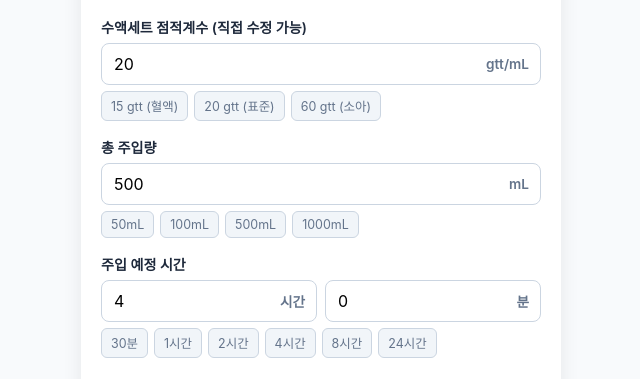
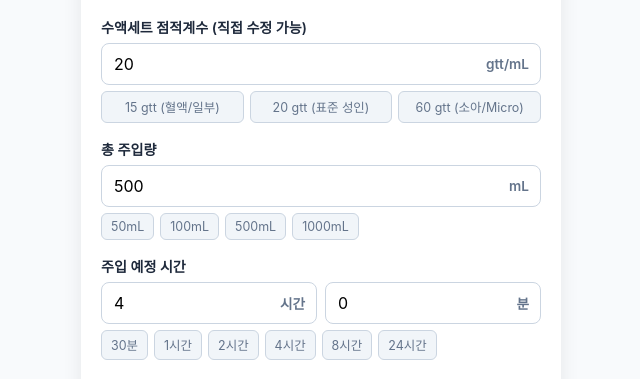
Before and after one commit to LeeHyeYeon1112/Nurse-calculator, a plain HTML site: page index.html in a window 1280 px wide. Shown: the part 142-521 px from the top of the page, without its empty margins (319-959 px from the left). Drawn offline with Linux system fonts and the light colour scheme.

Commit message:
Update index.html

```diff
--- a/index.html
+++ b/index.html
@@ -3,7 +3,7 @@
 <head>
   <meta charset="UTF-8" />
   <meta name="viewport" content="width=device-width, initial-scale=1.0" />
-  <title>간호사용 수액 속도 & gtt 계산기</title>
+  <title>수액 속도 & gtt 계산기</title>
   <style>
     :root {
       --primary: #2563eb;
@@ -141,6 +141,19 @@
       margin-top: 6px;
     }
 
+    /* 점적계수 버튼 3개 동일 크기 정렬 */
+    .preset-chips.equal-width {
+      display: flex;
+      gap: 6px;
+      width: 100%;
+    }
+
+    .preset-chips.equal-width .chip {
+      flex: 1;
+      text-align: center;
+      padding: 6px 0;
+    }
+
     .chip {
       background: #f1f5f9;
       border: 1px solid var(--border);
@@ -258,17 +271,17 @@
     <button class="tab-btn" onclick="switchTab('rate')">cc/hr 역계산 (Pump)</button>
   </div>
 
-  <!-- 공통: 점적계수 입력 (15 -> 20 -> 60 순서 & 숫자패드) -->
+  <!-- 공통: 점적계수 입력 (1번 사진 스타일로 크기 균등 분할) -->
   <div class="form-group">
     <label for="dropFactorInput">수액세트 점적계수 (직접 수정 가능)</label>
     <div class="input-unit-group">
       <input type="tel" inputmode="numeric" pattern="[0-9]*" id="dropFactorInput" value="20" min="1" step="1" oninput="calculate()" />
       <span class="unit-label">gtt/mL</span>
     </div>
-    <div class="preset-chips">
-      <button class="chip" onclick="setDropFactor(15)">15 gtt (혈액)</button>
-      <button class="chip" onclick="setDropFactor(20)">20 gtt (표준)</button>
-      <button class="chip" onclick="setDropFactor(60)">60 gtt (소아)</button>
+    <div class="preset-chips equal-width">
+      <button class="chip" onclick="setDropFactor(15)">15 gtt (혈액/일부)</button>
+      <button class="chip" onclick="setDropFactor(20)">20 gtt (표준 성인)</button>
+      <button class="chip" onclick="setDropFactor(60)">60 gtt (소아/Micro)</button>
     </div>
   </div>
 
```
